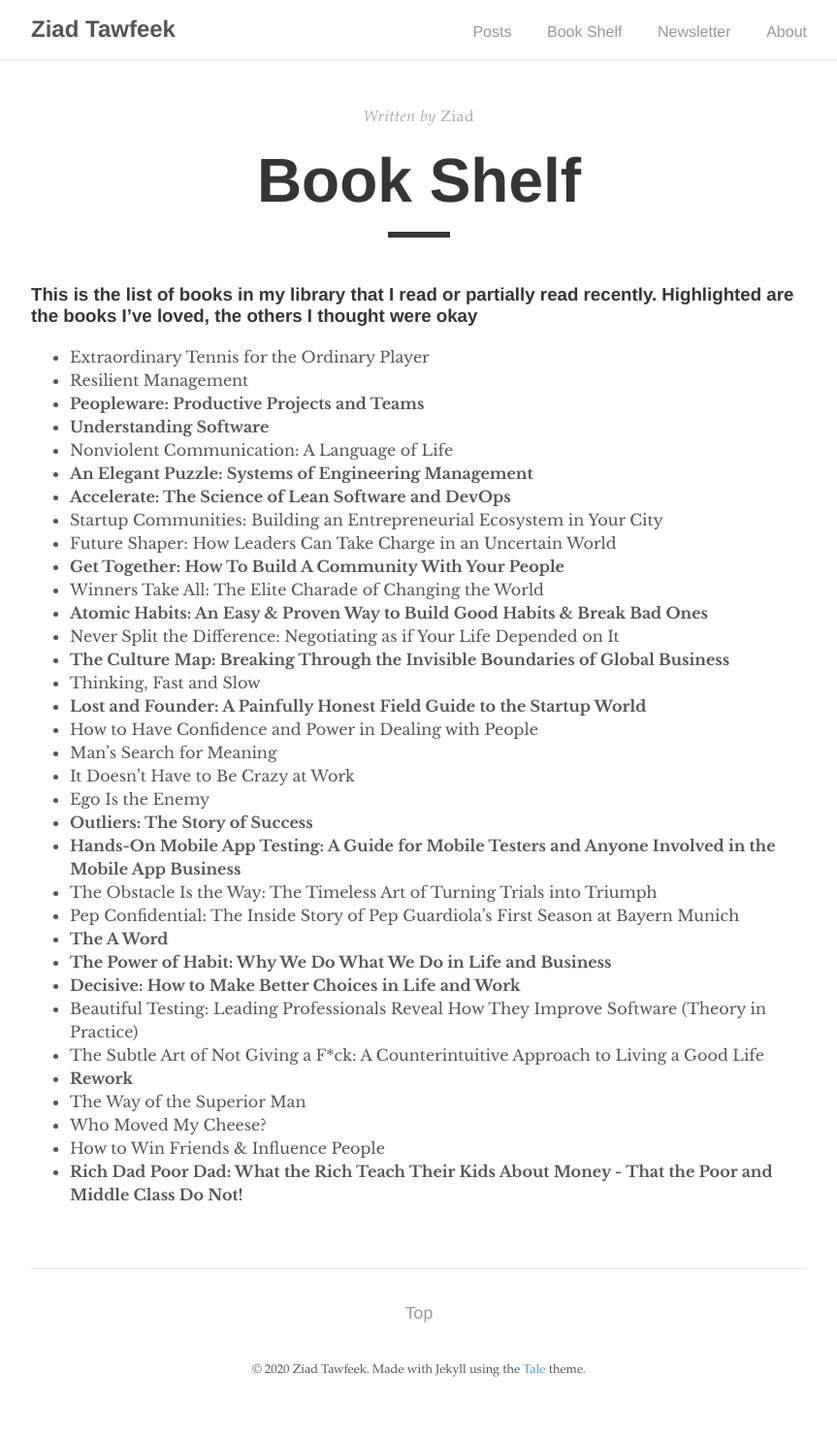
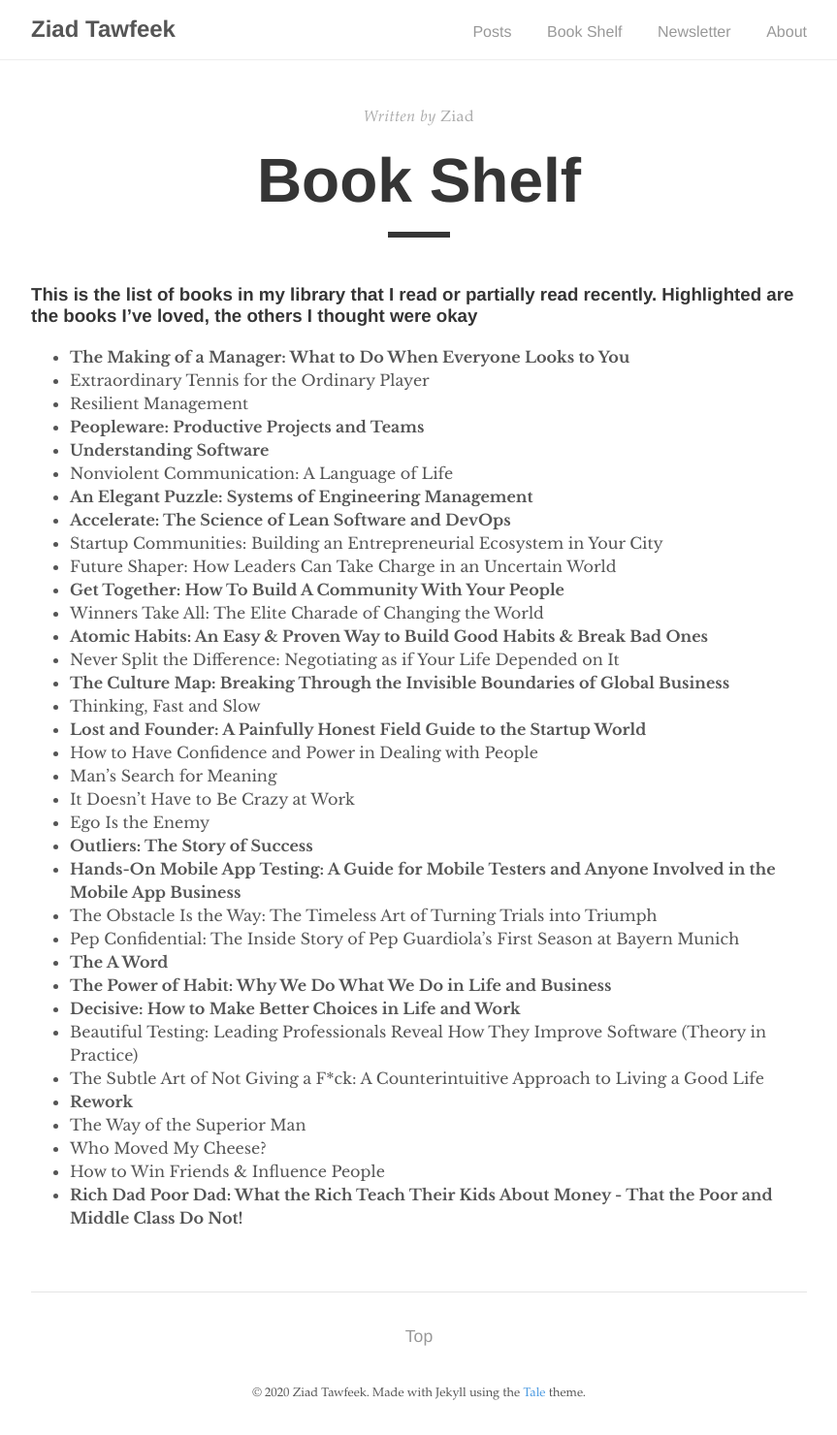
Before and after one commit to ziadtawfeek/web, a Jekyll site: the page built from _pages/book-shelf.md, in a window 1280 px wide. Shown: the whole page at 97% size, without its empty margins (208-1071 px from the left). Built offline with Jekyll 4.4.1, drawn with Linux system fonts in a browser that asks for light colours; before the commit the page ends 1456 px from its top, so only the background shows below that.

Commit message:
Update book-shelf.md

```diff
--- a/_pages/book-shelf.md
+++ b/_pages/book-shelf.md
@@ -7,6 +7,7 @@ permalink: /book-shelf/
 
 ### This is the list of books in my library that I read or partially read recently. Highlighted are the books I’ve loved, the others I thought were okay
 
+- **The Making of a Manager: What to Do When Everyone Looks to You**
 - Extraordinary Tennis for the Ordinary Player
 - Resilient Management
 - **Peopleware: Productive Projects and Teams**
```
